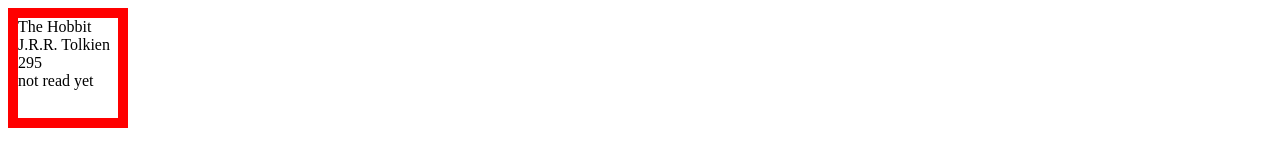
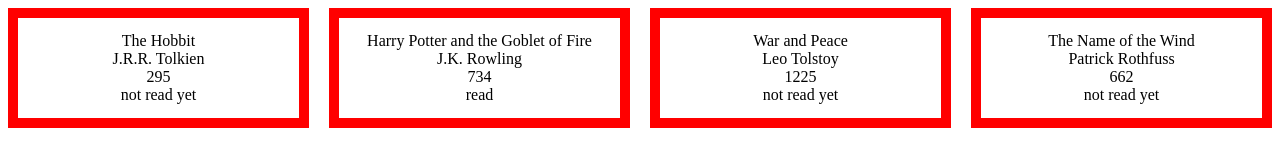
Before and after one commit to jbialkin98/library, a plain HTML site: page index.html in a window 1280 px wide. Drawn offline with Linux system fonts and the light colour scheme.

Commit message:
Show cards in grid

```diff
--- a/code.js
+++ b/code.js
@@ -15,6 +15,9 @@ function addBookToLibrary(entry) {
 const container = document.querySelector(".container");
 
 const theHobbit = new Book("The Hobbit", "J.R.R. Tolkien", 295, "not read yet");
+const gobletOfFire = new Book("Harry Potter and the Goblet of Fire", "J.K. Rowling", 734, "read");
+const warAndPeace = new Book("War and Peace", "Leo Tolstoy", 1225, "not read yet");
+const nameOfTheWind = new Book("The Name of the Wind", "Patrick Rothfuss", 662, "not read yet");
 
 myLibrary.forEach((book) => {
     displayBookInfo(book);
--- a/styles.css
+++ b/styles.css
@@ -1,5 +1,15 @@
+.container {
+    display: grid;
+    grid-template-columns: repeat(auto-fit, minmax(250px, 1fr));
+    gap: 20px;
+}
+
 .bookCard {
-    width: 100px;
-    height: 100px;
     border: 10px solid red;
+    min-height: 100px;
+    min-width: 100px;
+    display: flex;
+    flex-direction: column;
+    justify-content: center;
+    align-items: center;
 }
```
